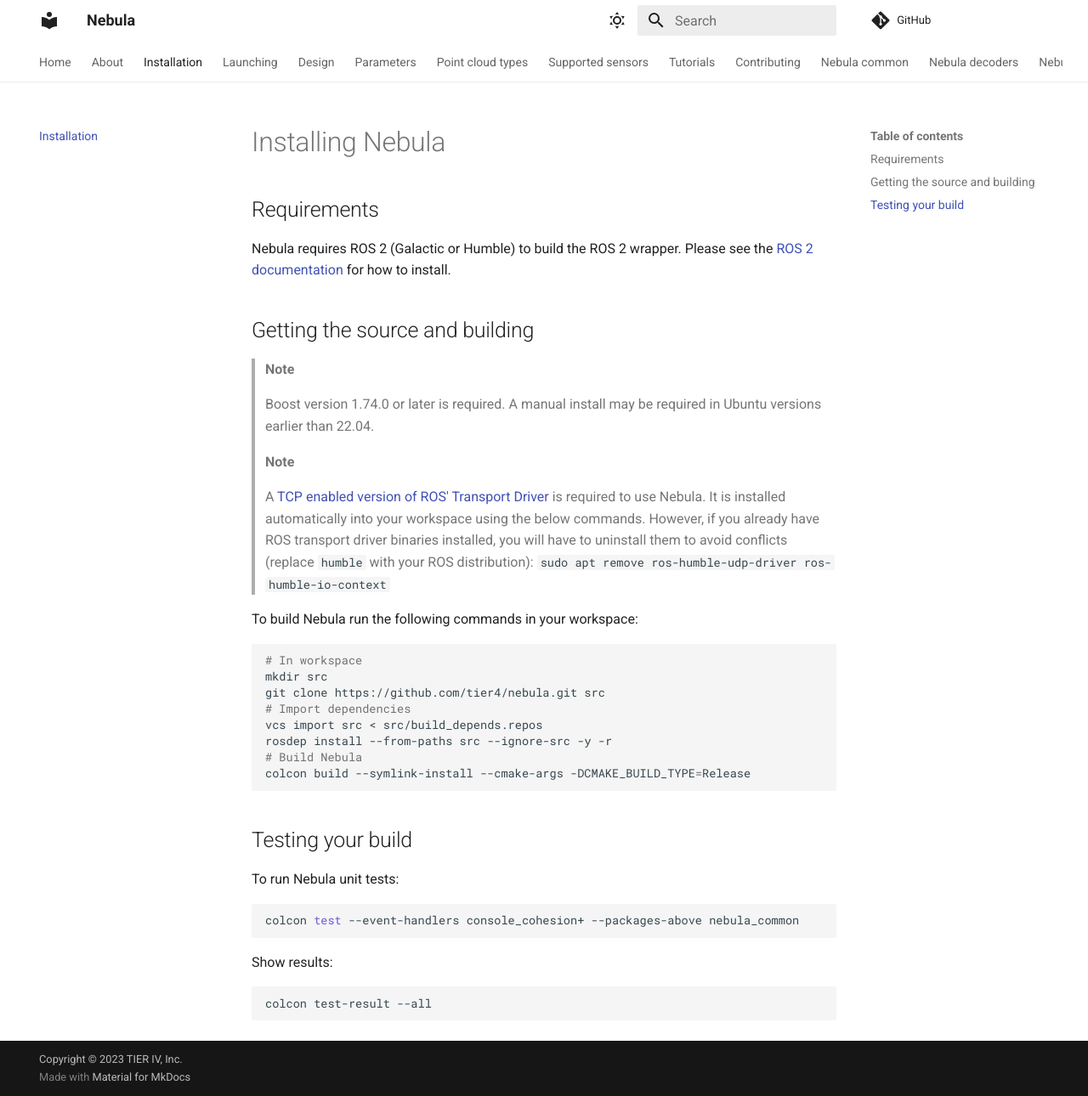
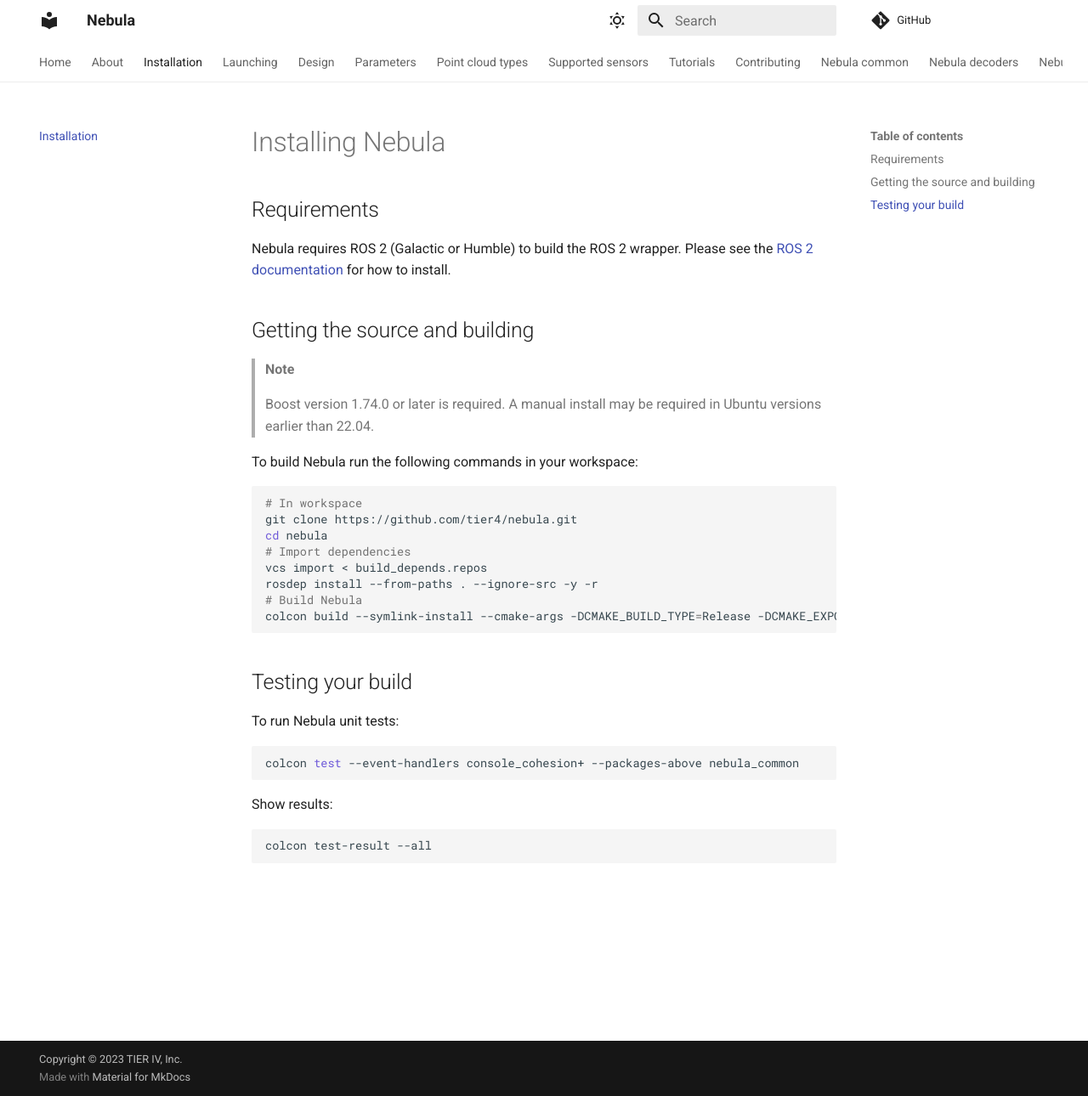
Before and after one commit to tier4/nebula, an MkDocs documentation site: the page built from docs/installation.md, in a window 1280 px wide and 1290 px high. Shown: the whole window at 85% size. Built offline with MkDocs 1.6.1 and Material for MkDocs 9.7.7, drawn with Linux system fonts in a browser that asks for light colours; comment, search, counter and statistics services are not loaded.

Commit message:
docs: simplify installation instructions (#203)
* docs: remove obsolete note about transport drivers

Signed-off-by: Max SCHMELLER <max.schmeller@tier4.jp>

* docs: remove recommendation to clone into `src` directory

Signed-off-by: Max SCHMELLER <max.schmeller@tier4.jp>

* chore: update link to about page

Signed-off-by: Max SCHMELLER <max.schmeller@tier4.jp>

* chore: add cmake ignore to meta package

Signed-off-by: David Wong <david.wong@tier4.jp>

---------

Signed-off-by: Max SCHMELLER <max.schmeller@tier4.jp>
Signed-off-by: David Wong <david.wong@tier4.jp>
Co-authored-by: David Wong <david.wong@tier4.jp>

````diff
--- a/docs/installation.md
+++ b/docs/installation.md
@@ -10,24 +10,18 @@
 > **Note**
 >
 > Boost version 1.74.0 or later is required. A manual install may be required in Ubuntu versions earlier than 22.04.
->
-> **Note**
->
-> A [TCP enabled version of ROS' Transport Driver](https://github.com/mojomex/transport_drivers/tree/mutable-buffer-in-udp-callback) is required to use Nebula.
-> It is installed automatically into your workspace using the below commands. However, if you already have ROS transport driver binaries installed, you will have to uninstall them to avoid conflicts (replace `humble` with your ROS distribution):
-> `sudo apt remove ros-humble-udp-driver ros-humble-io-context`
 
 To build Nebula run the following commands in your workspace:
 
 ```bash
 # In workspace
-mkdir src
-git clone https://github.com/tier4/nebula.git src
+git clone https://github.com/tier4/nebula.git
+cd nebula
 # Import dependencies
-vcs import src < src/build_depends.repos
-rosdep install --from-paths src --ignore-src -y -r
+vcs import < build_depends.repos
+rosdep install --from-paths . --ignore-src -y -r
 # Build Nebula
-colcon build --symlink-install --cmake-args -DCMAKE_BUILD_TYPE=Release
+colcon build --symlink-install --cmake-args -DCMAKE_BUILD_TYPE=Release -DCMAKE_EXPORT_COMPILE_COMMANDS=1
 ```
 
 ## Testing your build
````
Also changed, not shown: README.md (+6 -12 lines), 1 other file.
